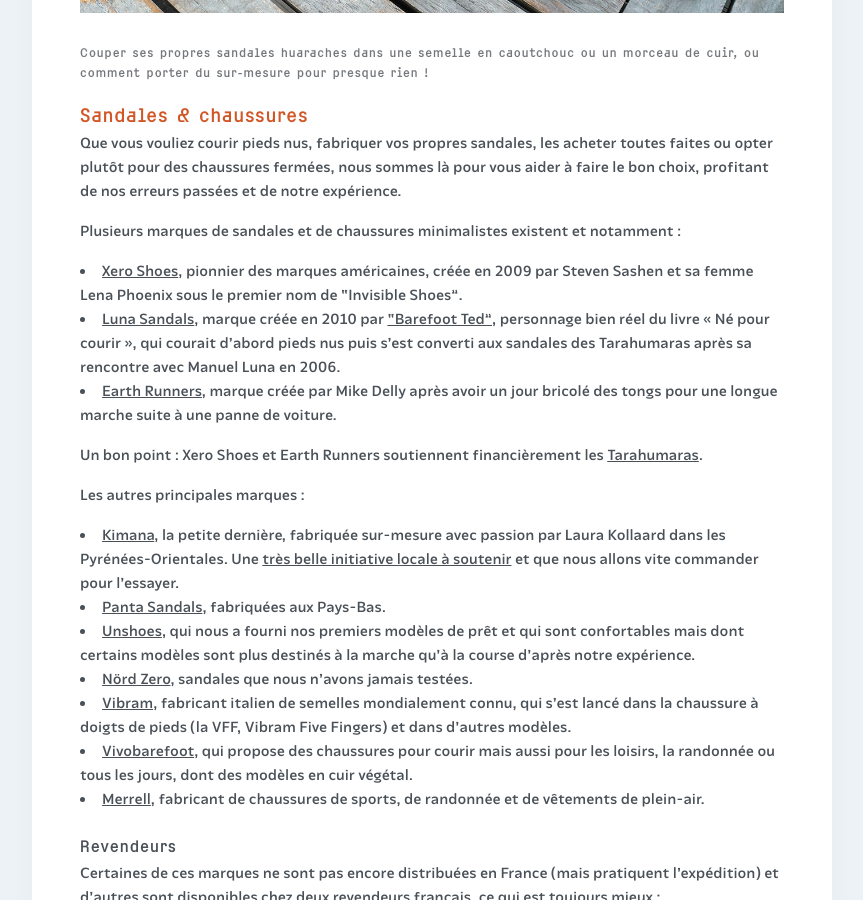
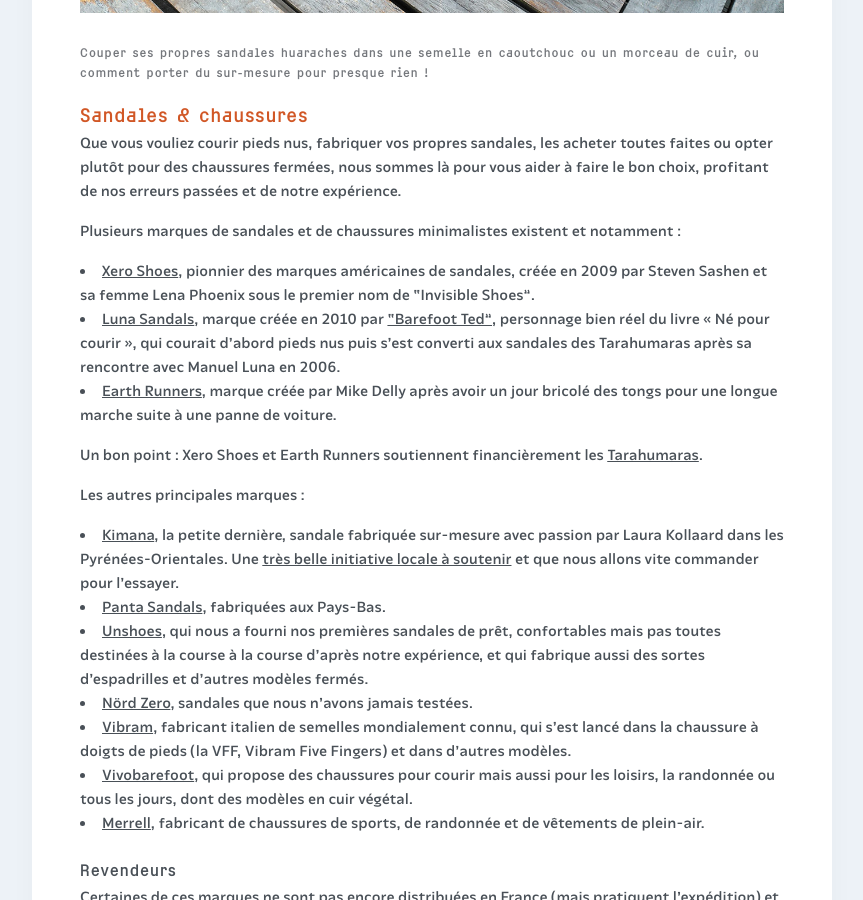
Before and after one commit to courirpaleo/courirpaleo.github.io, a Jekyll site: the page built from _pages/ressources.md, in a window 1280 px wide and 900 px high, scrolled down 8716 px. Shown: the whole window, without its empty margins (208-1071 px from the left). Built offline with Jekyll 4.4.1, drawn with Linux system fonts in a browser that asks for light colours; some web fonts are replaced.

Commit message:
Update ressources.md

```diff
--- a/_pages/ressources.md
+++ b/_pages/ressources.md
@@ -91,16 +91,16 @@
 Que vous vouliez courir pieds nus, fabriquer vos propres sandales, les acheter toutes faites ou opter plutôt pour des chaussures fermées, nous sommes là pour vous aider à faire le bon choix, profitant de nos erreurs passées et de notre expérience.
 
 Plusieurs marques de sandales et de chaussures minimalistes existent et notamment&nbsp;:
-- [Xero Shoes](https://xeroshoes.com/xero-shoes-story), pionnier des marques américaines, créée en 2009 par Steven Sashen et sa femme Lena Phoenix sous le premier nom de "Invisible Shoes".
+- [Xero Shoes](https://xeroshoes.com/xero-shoes-story), pionnier des marques américaines de sandales, créée en 2009 par Steven Sashen et sa femme Lena Phoenix sous le premier nom de "Invisible Shoes".
 - [Luna Sandals](https://lunasandals.com/pages/roots-of-luna-sandals), marque créée en 2010 par ["Barefoot Ted"](https://www.barefootted.com/bio), personnage bien réel du livre «&nbsp;Né pour courir&nbsp;», qui courait d'abord pieds nus puis s'est converti aux sandales des Tarahumaras après sa rencontre avec Manuel Luna en 2006.
 - [Earth Runners](https://www.earthrunners.com/pages/about-us), marque créée par Mike Delly après avoir un jour bricolé des tongs pour une longue marche suite à une panne de voiture.
 
 Un bon point&nbsp;: Xero Shoes et Earth Runners soutiennent financièrement les [Tarahumaras](https://fr.wikipedia.org/wiki/Tarahumaras).
 
 Les autres principales marques&nbsp;:
-- [Kimana](https://dis-leur.fr/pyrenees-orientales-kimana-sandale-minimaliste-qui-marche-dans-vos-pas), la petite dernière, fabriquée sur-mesure avec passion par Laura Kollaard dans les Pyrénées-Orientales. Une [très belle initiative locale à soutenir](https://www.kisskissbankbank.com/fr/projects/kimana) et que nous allons vite commander pour l'essayer.
+- [Kimana](https://dis-leur.fr/pyrenees-orientales-kimana-sandale-minimaliste-qui-marche-dans-vos-pas), la petite dernière, sandale fabriquée sur-mesure avec passion par Laura Kollaard dans les Pyrénées-Orientales. Une [très belle initiative locale à soutenir](https://www.kisskissbankbank.com/fr/projects/kimana) et que nous allons vite commander pour l'essayer.
 - [Panta Sandals](https://pantasandals.com/fr), fabriquées aux Pays-Bas.
-- [Unshoes](https://www.unshoesusa.com), qui nous a fourni nos premiers modèles de prêt et qui sont confortables mais dont certains modèles sont plus destinés à la marche qu'à la course d'après notre expérience.
+- [Unshoes](https://www.unshoesusa.com), qui nous a fourni nos premières sandales de prêt, confortables mais pas toutes destinées à la course à la course d'après notre expérience, et qui fabrique aussi des sortes d'espadrilles et d'autres modèles fermés.
 - [Nörd Zero](https://nordrepublic.com/fr/produit/sandales-minimalistes-nord-zero), sandales que nous n'avons jamais testées.
 - [Vibram](https://www.vibram.fr), fabricant italien de semelles mondialement connu, qui s'est lancé dans la chaussure à doigts de pieds (la VFF, Vibram Five Fingers) et dans d'autres modèles.
 - [Vivobarefoot](https://www.vivobarefoot.com/eu), qui propose des chaussures pour courir mais aussi pour les loisirs, la randonnée ou tous les jours, dont des modèles en cuir végétal.
```
